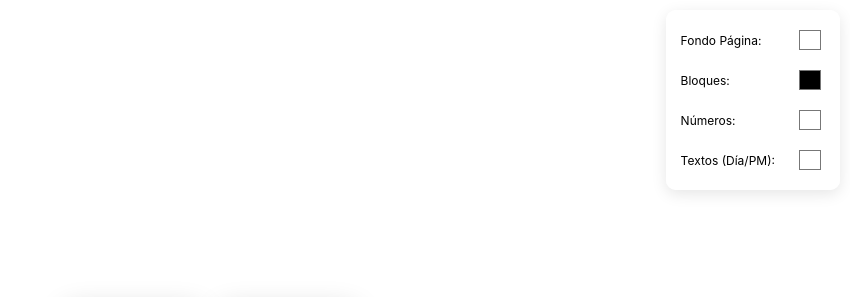
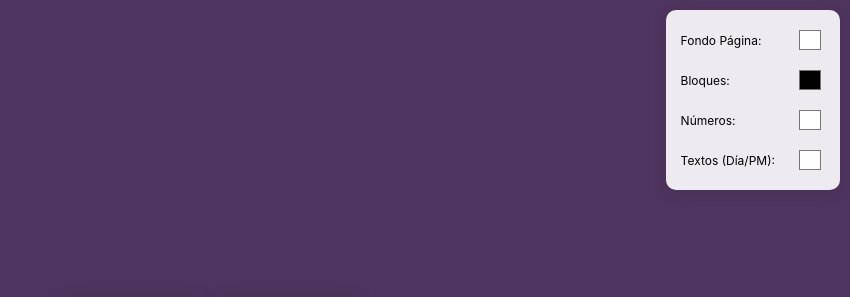
Before and after one commit to AzeDG29/Notion-Widgets, a plain HTML site: page reloj.html in a window 1280 px wide. Shown: the top 297 px of the page, without its empty margins (430-1280 px from the left). Drawn offline with Linux system fonts and the light colour scheme.

Commit message:
Update reloj.html

```diff
--- a/reloj.html
+++ b/reloj.html
@@ -5,9 +5,9 @@
     <meta name="viewport" content="width=device-width, initial-scale=1.0">
     <style>
         :root {
-            --bg-color: ##4e355f;
+            --bg-color: #4e355f;
             --card-color: #000000;
-            --text-color: #ffffff;
+            --text-color: #4e355f;
             --accent-color: #ffffff;
         }
 
```
